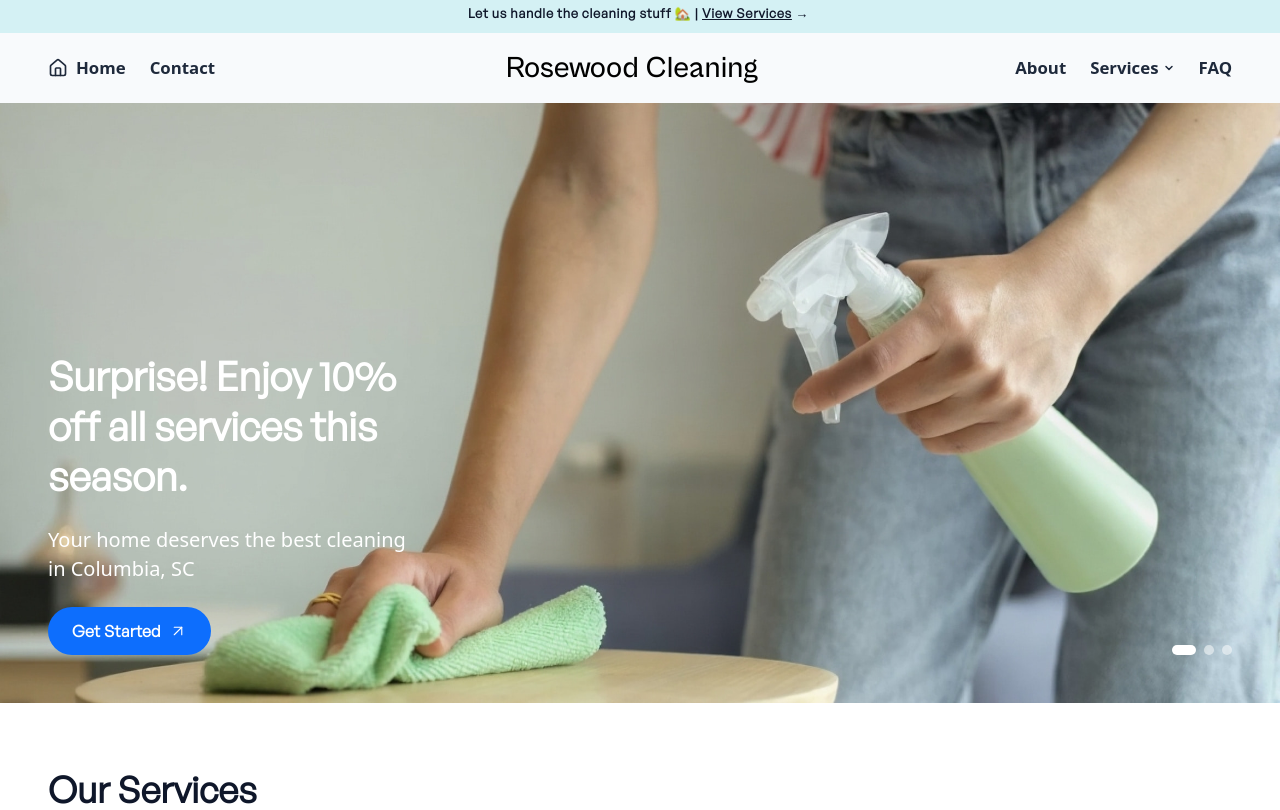
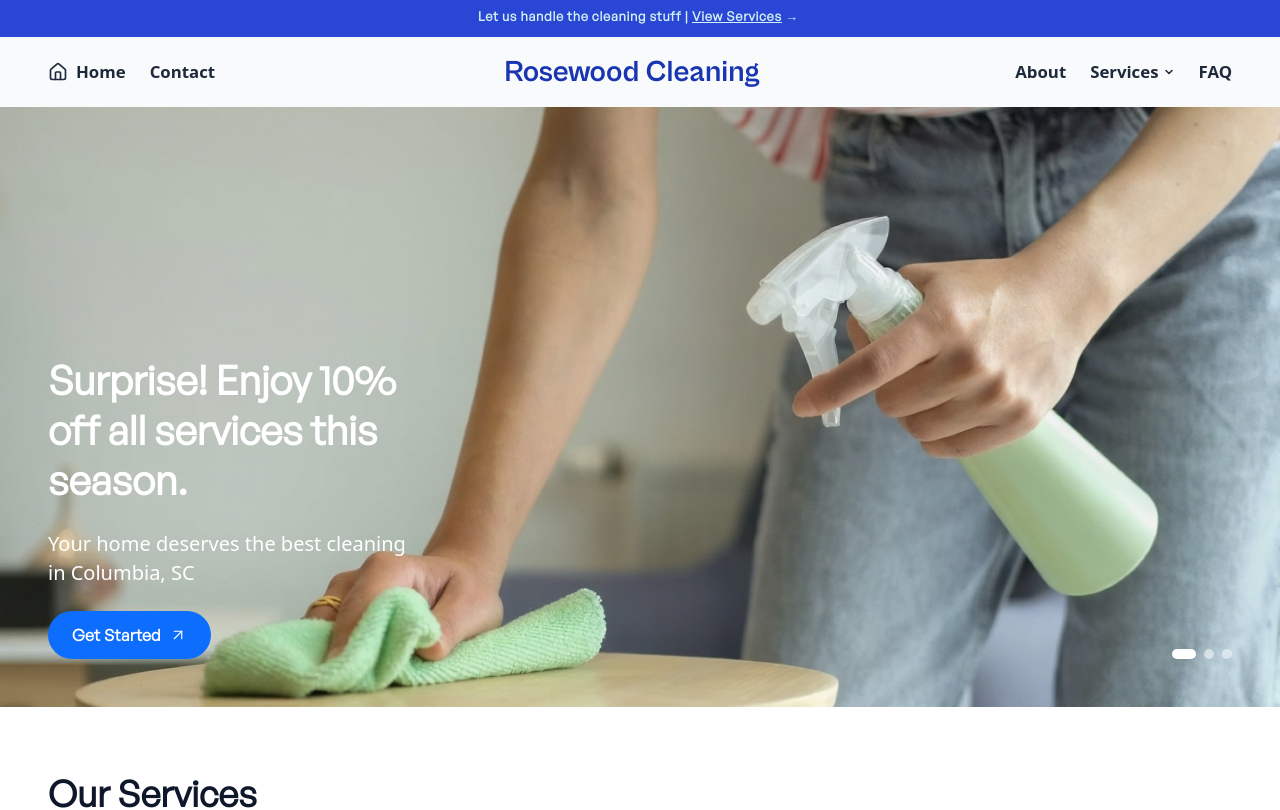
Before and after one commit to alexgoodestudio/rosewood_cleaning_service, a React (Create React App) app: page / in a window 1280 px wide. Shown: the top 810 px of the page. Built offline with nearby package versions, Linux system fonts and the light colour scheme.

Commit message:
banner restyle/ home component reorder

```diff
--- a/src/Components/Banner.js
+++ b/src/Components/Banner.js
@@ -45,7 +45,7 @@ function Banner() {
   }, []);
 
   return (
-    <section className="py-1 gs text-slate-900 bg-banner-dark">
+    <section className="gs bg-banner-dark" style={{ paddingTop: '0.25rem', paddingBottom: '0.25rem' }}>
       <div className="container mx-auto px-4">
         <div className="relative flex items-center justify-center">
 
@@ -69,7 +69,7 @@ function Banner() {
 
           {/* Center Text - now truly centered */}
           <div className="text-center ">
-            <p ref={bannerRef} className="font-semibold text-slate-900 mb-0" style={{ fontSize: '0.8125rem', letterSpacing: '0.05em' }}>
+            <p ref={bannerRef} className="font-semibold banner-text" style={{ fontSize: '0.8125rem', letterSpacing: '0.05em', margin: 0, lineHeight: 1.4, paddingTop: '0.2rem', paddingBottom: '0.2rem' }}>
 
               <span className="overflow-hidden inline-block">
                 <span className="word inline-block">Let </span>
@@ -89,15 +89,13 @@ function Banner() {
               <span className="overflow-hidden inline-block">
                 <span className="word inline-block">stuff</span>
               </span>
-              <span className="overflow-hidden inline-block">
-                <span className="word inline-block ">🏡</span>
-              </span>
+
               <span className="overflow-hidden inline-block">
                 <span className="word inline-block ">|</span>
               </span>
 
               <span className="overflow-hidden inline-block">
-                <Link to="/services/onetime" className="word inline-block underline text-slate-900 hover:text-slate-700 transition-colors">View Services</Link>
+                <Link to="/services/onetime" className="word inline-block underline transition-colors banner-text">View Services</Link>
               </span>
               <span className="overflow-hidden inline-block">
                 <span className="word inline-block">→</span>
--- a/src/Components/FooterMarquee.js
+++ b/src/Components/FooterMarquee.js
@@ -43,9 +43,10 @@ function FooterMarquee() {
   return (
     <div
       ref={containerRef}
-      className="marquee-container bg-teal-100 overflow-hidden w-full"
+      className="marquee-container overflow-hidden w-full"
       role="complementary"
       aria-label="Call to action banner"
+      style={{ background: { backgroundColor: '#C3F380' } }}
     >
       <div
         ref={trackRef}
--- a/src/Components/Home.js
+++ b/src/Components/Home.js
@@ -14,10 +14,10 @@ function Home() {
       <MobileHeader />
       <Opener />
       <Services/>
+      <ReviewMarquee />
       <Highlight />
       {/* <About /> */}
       <Mission />
-      <ReviewMarquee />
       <Interested/>
     </div>
   );
--- a/src/Components/Nav.js
+++ b/src/Components/Nav.js
@@ -23,7 +23,7 @@ function Nav() {
           </div>
 
           <Link to="/" className="navbar-brand btn btn-link p-0 text-decoration-none">
-            <span className="cabinet-med brand-text">Rosewood Cleaning </span>
+            <span className="cabinet-bold brand-text text-purple">Rosewood Cleaning </span>
           </Link>
 
           {/* Desktop Navigation Links */}
--- a/src/Style.css
+++ b/src/Style.css
@@ -79,6 +79,10 @@
   line-height: 2.25rem;
 }
 
+.text-purple{
+  color: #1935b2;
+}
+
 @media (max-width: 991px) {
   .brand-text {
     font-size: 1.75rem; /* 3xl on mobile (smaller than 2rem) */
@@ -86,10 +90,27 @@
   }
 }
 
-/* Banner background - Pastel teal for all screens */
+/* Banner background - Pastel teal for mobile, reversed for desktop */
 .bg-banner-dark {
-  background-color: #d4f1f4 !important; /* Soft pastel teal, cohesive with site palette */
+  background-color: #d4f1f4 !important; /* Soft pastel teal for mobile */
   overflow-x: hidden !important; /* Prevent banner from stretching on mobile */
+}
+
+@media (min-width: 768px) {
+  .bg-banner-dark {
+    background-color: #2947d4 !important; /* Deep blue for desktop */
+  }
+}
+
+/* Banner text color - responsive */
+.banner-text {
+  color: #2947d4; /* Blue text on pastel background for mobile */
+}
+
+@media (min-width: 768px) {
+  .banner-text {
+    color: #d4f1f4 !important; /* Pastel text on blue background for desktop */
+  }
 }
 
 /* ------------------------------    UTILITY CLASSES --------------------------------*/
```
